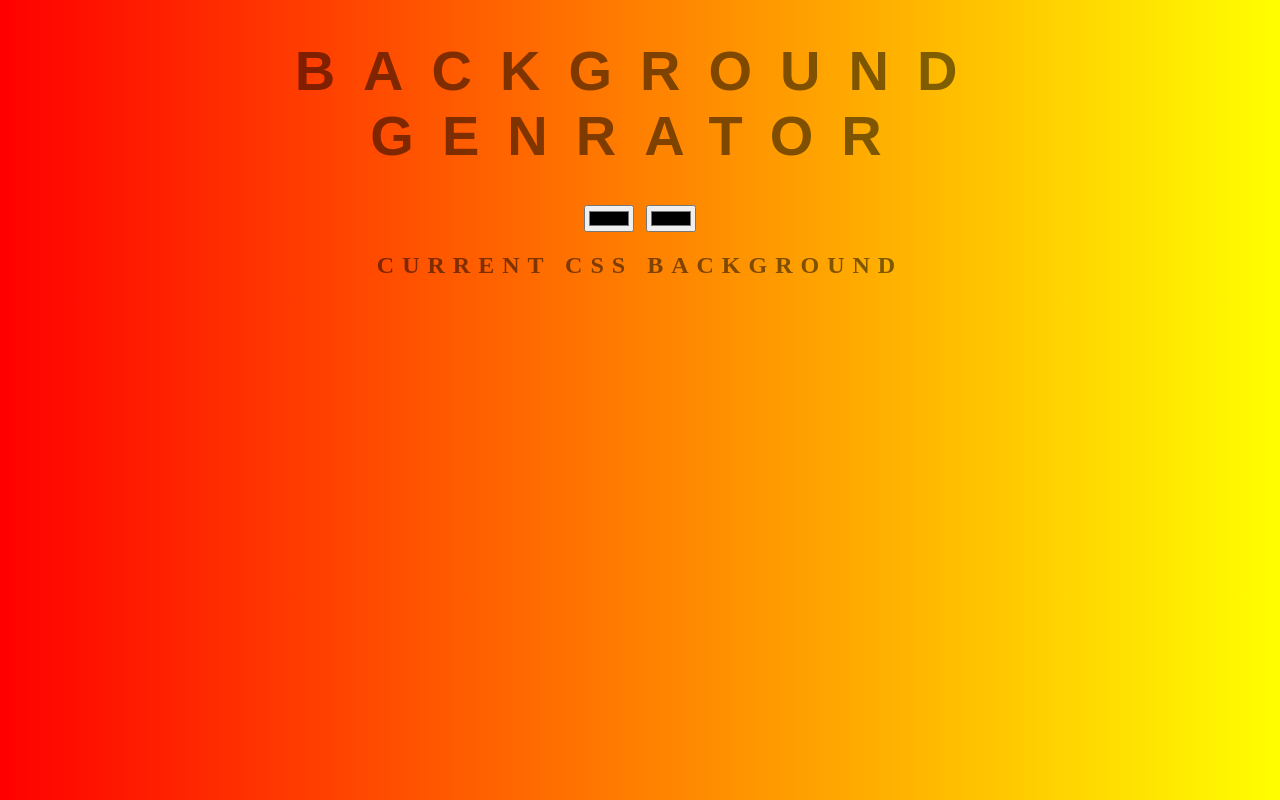
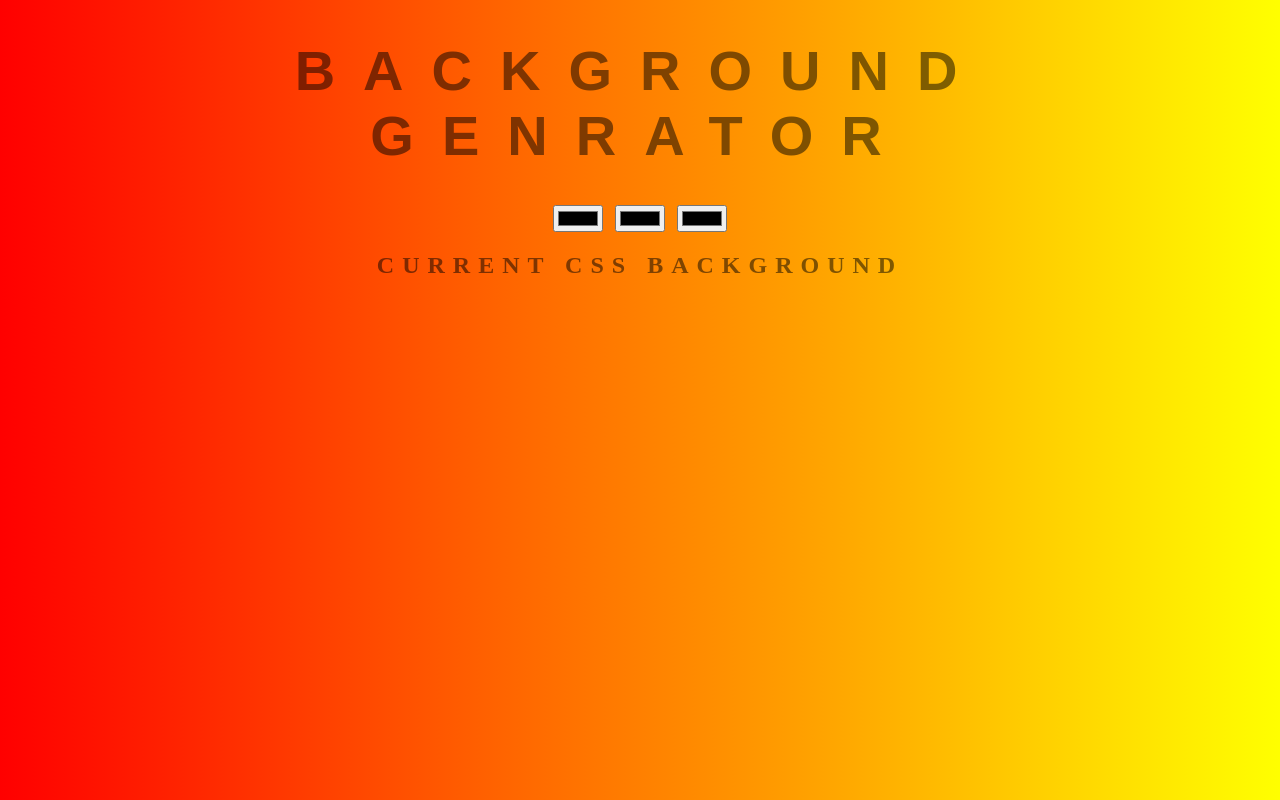
Before and after one commit to abhinavdubeyad9/Background-genrator, a plain HTML site: page index.html in a window 1280 px wide. Drawn offline with Linux system fonts and the light colour scheme.

Commit message:
3rd color added

```diff
--- a/index.html
+++ b/index.html
@@ -8,6 +8,7 @@
 	<h1>Background Genrator</h1>
 	<input class="color1" type="color" name="color1" value="00ff00">
 	<input class="color2" type="color" name="color2" value="ff0000">
+	<input class="color3" type="color" name="color3" value="ffffff">
 	<h2>Current css Background</h2>
 	<h3></h3>
 	<script type="text/javascript" src="script.js"></script>
```
